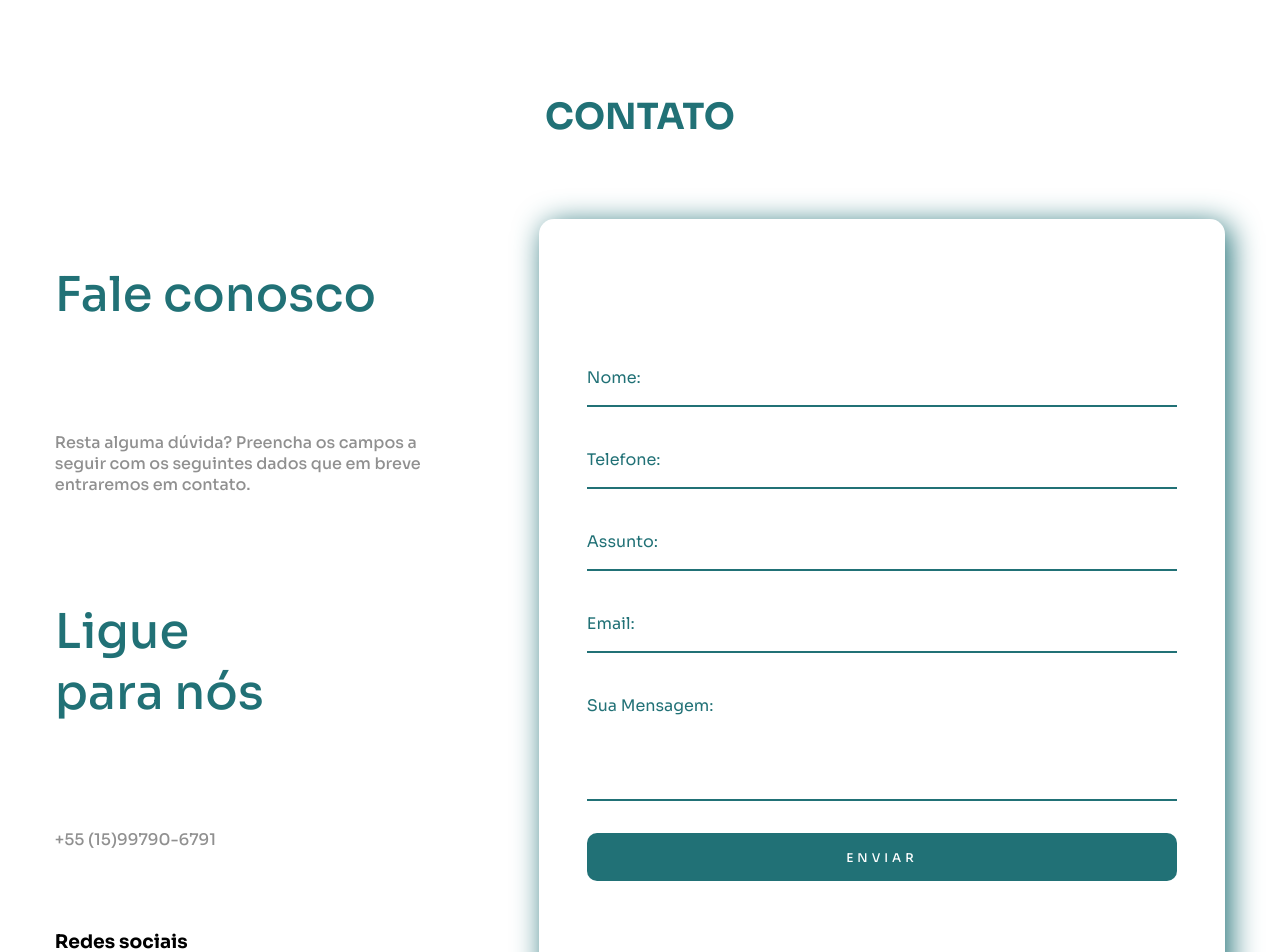
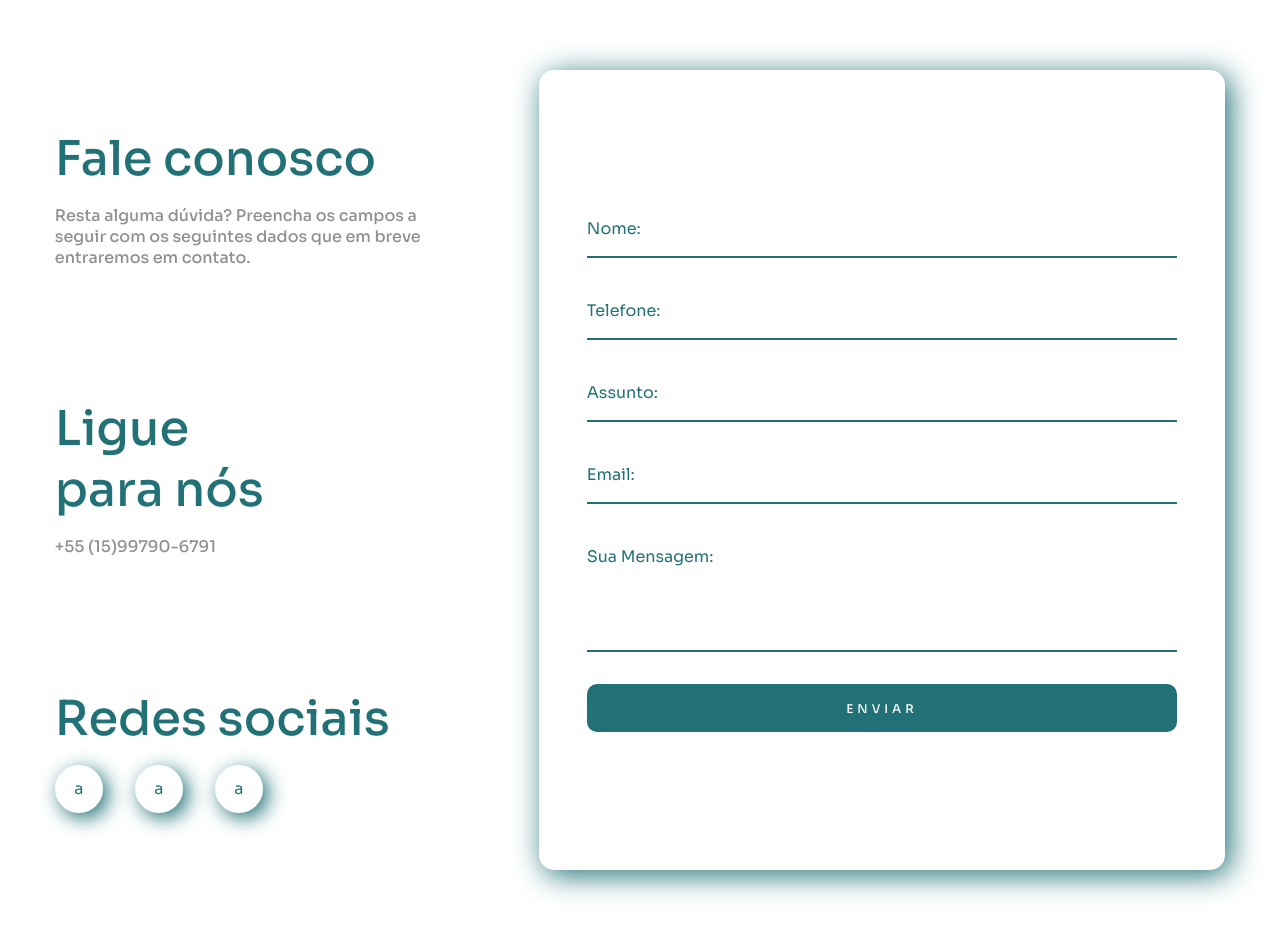
Before and after one commit to CastleWhite23/novo-portifolio, a React (Vite) app: page / in a window 1280 px wide. Shown: the part 3560-4512 px from the top of the page. Built offline with nearby package versions, Linux system fonts and the light colour scheme.

Commit message:
reogranizando o html

```diff
--- a/src/pages/Contato/Contato.jsx
+++ b/src/pages/Contato/Contato.jsx
@@ -5,21 +5,26 @@ const Contato = () => {
     return (
         <>
             <div className="contato" id='contato'>
-                <h1>Contato</h1>
+                {/* <h1>Contato</h1> */}
                 <div className="content">
                     <div className="links">
                         <div className="avisos">
+                            <div>
                                 <h2>Fale conosco</h2>
                                 <p>Resta alguma dúvida? Preencha os campos a seguir com os seguintes dados que em breve entraremos em contato.</p>
+                            </div>
+                            <div>
                                 <h2>Ligue <br /> para nós</h2>
                                 <p>+55  (15)99790-6791</p>
                             </div>
-                        <div className="redes-sociais">
-                            <h3>Redes sociais</h3>
+
+                            <div>
+                                <h2>Redes sociais</h2>
                                 <div className="redes">
                                     <div className="link">a</div>
                                     <div className="link">a</div>
                                     <div className="link">a</div>
+                                </div>
                             </div>
 
                         </div>
```
Lines whose indentation alone changed are shown as unchanged.
